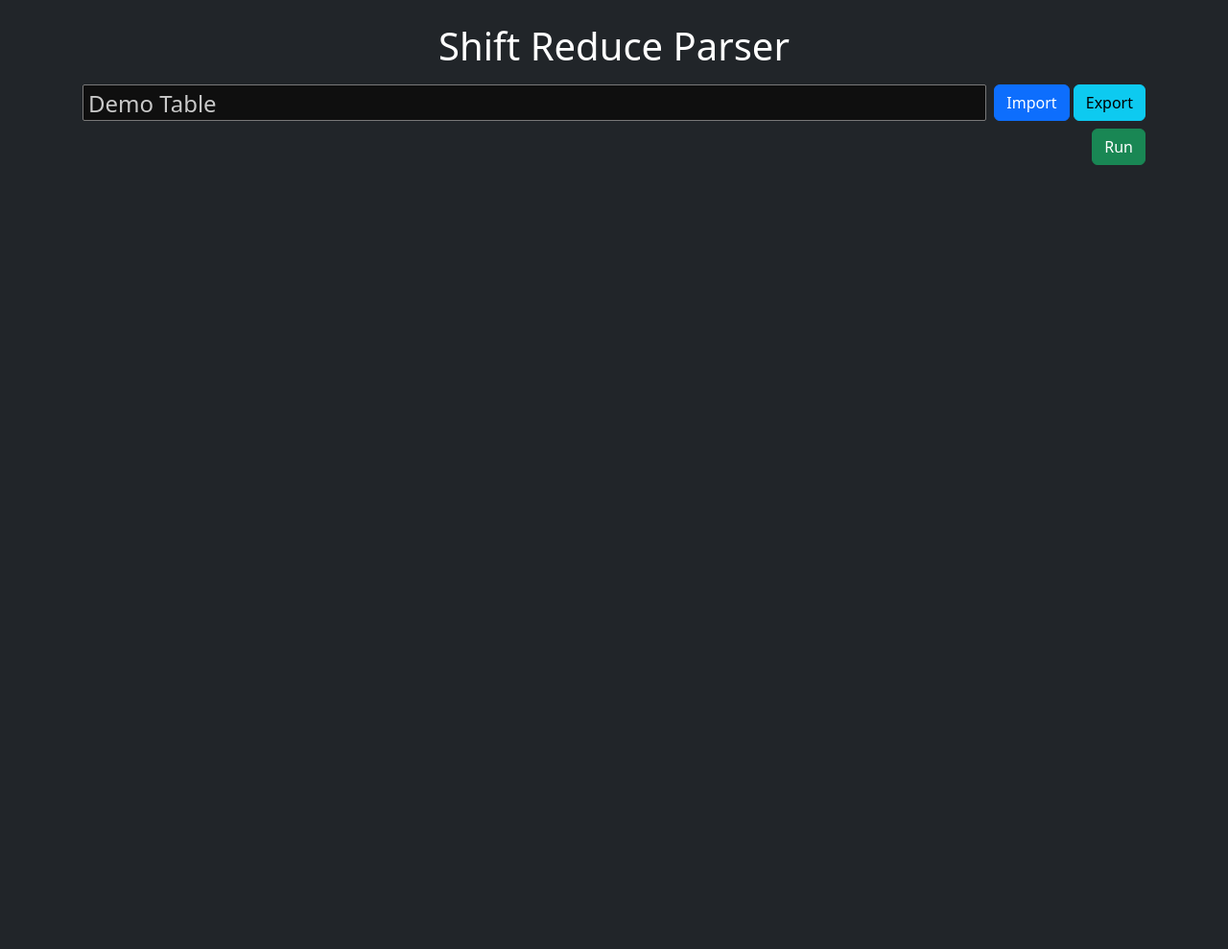
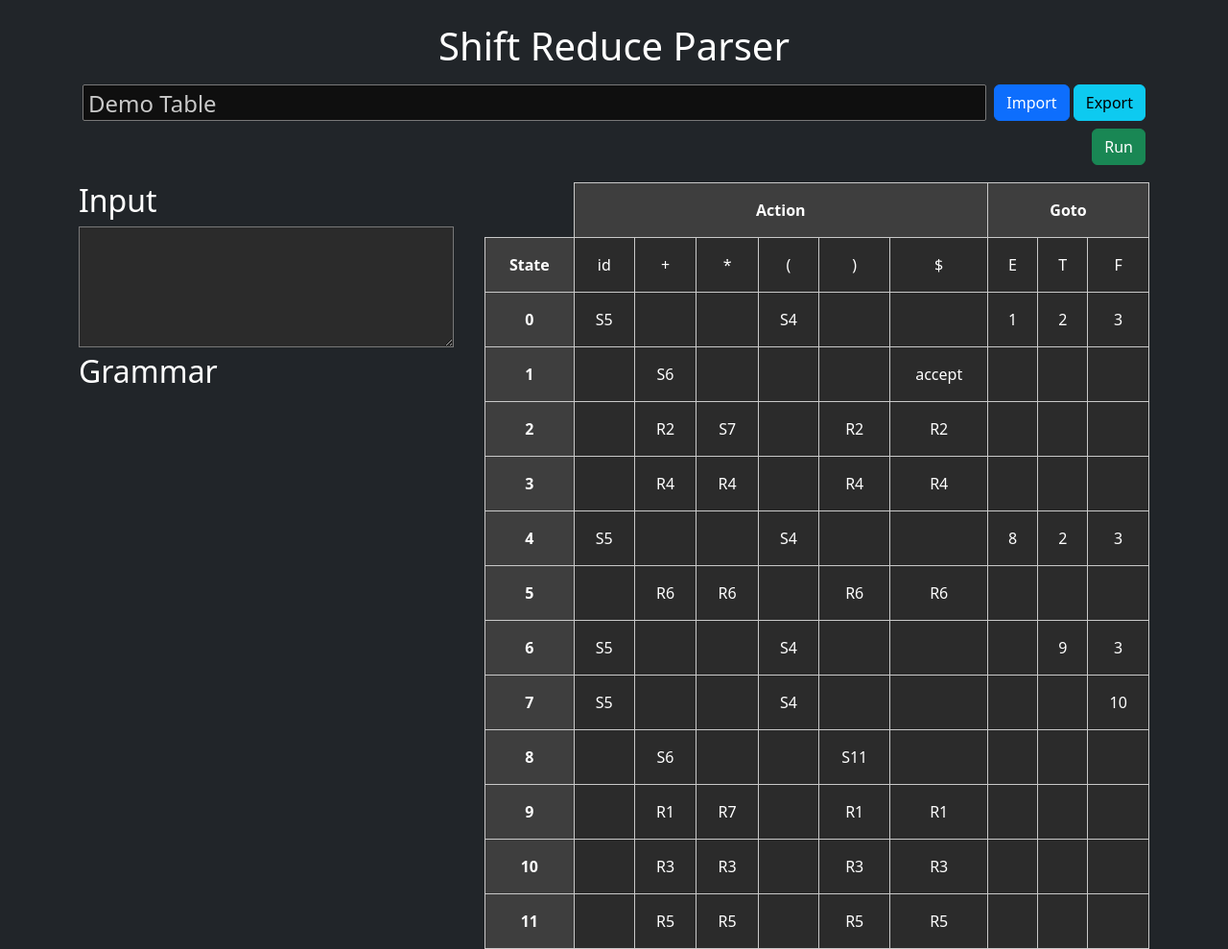
Before and after one commit to rileyzzz/shift-reduce-parser, a plain HTML site: page index.html in a window 1280 px wide. Shown: the whole page at 96% size. Before the commit the page ends 800 px from the top, so only its background shows below. Drawn offline with nearby package versions, Linux system fonts and the light colour scheme.

Commit message:
some rendering stuff

```diff
--- a/index.html
+++ b/index.html
@@ -37,10 +37,16 @@
 
     <div class="container main-content">
         <div class="sidebar">
-
+            <div class="input-container">
+                <h2 class="mb-2">Input</h2>
+                <textarea class="input-box" name="text-input" cols="40" rows="5"></textarea>
+            </div>
+            <div class="grammar-container">
+                <h2 class="mb-2">Grammar</h2>
+            </div>
         </div>
         <div class="table-container">
-            <table class="table"></table>
+            <table class="parser-table table-dark"></table>
         </div>
     </div>
     <script src="./table.js"></script>
--- a/parser.js
+++ b/parser.js
@@ -109,13 +109,13 @@ class ParseContext {
         this.pushRule(result);
 
         // now find out what to do! (rhyme x4)
-        const stateIndex = state["data"] - 1;
+        const stateIndex = state["data"];
         if (stateIndex < 0 || stateIndex >= this.table.states.length)
-            throw new Error(`ParseContext:reduce: unexpected state index ${(stateIndex + 1)}`);
+            throw new Error(`ParseContext:reduce: unexpected state index ${stateIndex}`);
 
         const goto = this.table.states[stateIndex].goto;
         if (!(result in goto))
-            throw new Error(`ParseContext:reduce: Failed to resolve goto for rule '${result}' at state ${(stateIndex + 1)}! (Expected one of ${Object.keys(goto)})`);
+            throw new Error(`ParseContext:reduce: Failed to resolve goto for rule '${result}' at state ${stateIndex}! (Expected one of ${Object.keys(goto)})`);
         const newState = goto[result];
         this.pushState(newState);
     }
@@ -125,9 +125,10 @@ class ParseContext {
         if (state["type"] != "state")
             throw new Error(`ParseContext:run: expected state index in stack, found ${state}`);
 
-        const stateIndex = state["data"] - 1;
+        // states are already 0 indexed
+        const stateIndex = state["data"];
         if (stateIndex < 0 || stateIndex >= this.table.states.length)
-            throw new Error(`ParseContext:run: unexpected state index ${(stateIndex + 1)}`);
+            throw new Error(`ParseContext:run: unexpected state index ${stateIndex}`);
 
         // pull the appropriate action for this state
         if (this.tokens.length == 0)
@@ -136,7 +137,7 @@ class ParseContext {
 
         const actions = this.table.states[stateIndex].actions;
         if (!(nextToken in actions))
-            throw new Error(`ParseContext:run: Failed to resolve action for token '${nextToken}' at state ${(stateIndex + 1)}! (Expected one of ${Object.keys(actions)})`);
+            throw new Error(`ParseContext:run: Failed to resolve action for token '${nextToken}' at state ${stateIndex}! (Expected one of ${Object.keys(actions)})`);
         const nextAction = actions[nextToken];
         if (nextAction == "accept") {
             // we're done here
@@ -174,12 +175,72 @@ function initParseTable(table) {
 }
 
 function displayParseTable(table) {
-    let tableDiv = $(".table");
+    let tableDiv = $(".parser-table");
     tableDiv.empty();
+
+    table.elements = [];
+
+    // groups
+    let header = $("<tr></tr>");
+    header.append("<th></th>");
+    header.append(`<th class="parser-primary" colspan=${table.terminals.length}>Action</th>`);
+    header.append(`<th class="parser-primary" colspan=${table.nonterminals.length}>Goto</th>`);
+    tableDiv.append(header);
+
+    // labels
+    let subheader = $("<tr></tr>");
+    subheader.append(`<td class="parser-primary">State</td>`);
+    for (const terminal of table.terminals)
+        subheader.append(`<td class="parser-secondary">${terminal}</td>`);
+    for (const nonterminal of table.nonterminals)
+        subheader.append(`<td class="parser-secondary">${nonterminal}</td>`);
+    tableDiv.append(subheader);
+
+    for (let stateIndex = 0; stateIndex < table.states.length; stateIndex++) {
+        let state = table.states[stateIndex];
+        state.actionElements = [];
+        state.gotoElements = [];
+
+        let row = $("<tr></tr>");
+
+        row.append(`<td class="parser-primary">${stateIndex}</td>`);
+
+        for (const terminal of table.terminals) {
+            let element = null;
+            if (terminal in state.actions)
+                element = $(`<td class="parser-secondary">${state.actions[terminal]}</td>`);
+            else
+                element = $(`<td class="parser-secondary"></td>`);
+
+            row.append(element);
+            state.actionElements.push(element);
+            table.elements.push(element);
+        }
+
+        for (const nonterminal of table.nonterminals) {
+            let element = null;
+            if (nonterminal in state.goto)
+                element = $(`<td class="parser-secondary">${state.goto[nonterminal]}</td>`);
+            else
+                element = $(`<td class="parser-secondary"></td>`);
+
+            row.append(element);
+            state.gotoElements.push(element);
+            table.elements.push(element);
+        }
+
+        tableDiv.append(row);
+    }
+}
+
+function highlightElement(element) {
+    // clear old highlights
 
 }
 
 function importJSONTable(json) {
+    const terminals = json["terminals"];
+    const nonterminals = json["nonterminals"];
     const rules = json["rules"];
     const states = json["states"];
 
@@ -197,5 +258,5 @@ function importJSONTable(json) {
         tableStates.push(stateObj);
     }
 
-    return new ParserTable(tableRules, tableStates);
+    return new ParserTable(terminals, nonterminals, tableRules, tableStates);
 }
--- a/styles.css
+++ b/styles.css
@@ -10,6 +10,11 @@
     flex-direction: row;
     justify-content: end;
     height: 24px;
+}
+
+.main-content {
+    display: flex;
+    flex-direction: row;
 }
 
 .name-bar {
@@ -59,6 +64,57 @@
     user-select: none; /* Standard syntax */
 }
 
+.sidebar {
+    text-align: left;
+    display: flex;
+    flex-direction: column;
+    flex-grow: 0;
+    flex-shrink: 0;
+    margin-right: 2rem;
+}
+
+.input-box {
+    background-color: #2b2b2b;
+    border: 1px solid #787878;
+    border-style: solid;
+    color: #c9c9c9;
+    flex-grow: 1;
+    flex-shrink: 1;
+}
+
+.table-container {
+    flex-grow: 1;
+    flex-shrink: 0;
+}
+
+.parser-table {
+    width: 100%;
+    height: 100%;
+}
+
+.parser-table th, td {
+    padding: 16px;
+}
+
+.parser-primary {
+    border: 1px solid #c9c9c9;
+    background-color: #3e3e3e;
+    font-weight: bold;
+}
+
+.parser-secondary {
+    border: 1px solid #c9c9c9;
+    background-color: #2b2b2b;
+}
+
+.parser-highlight {
+    outline: 1px solid #75e56d;
+    background-color: #293b23;
+    box-shadow: 0px 0px 8px #23e116;
+    text-shadow: 0px 0px 16px #23e116, 0px 0px 16px #23e116, 0px 0px 16px #23e116;
+}
+
+
 .disabled {
     display: none;
 }
--- a/table.js
+++ b/table.js
@@ -10,16 +10,24 @@ class ParserState {
     constructor(actions, goto) {
         // dictionary mapping symbols to actions
         this.actions = actions;
+        this.actionElements = [];
+
         // dictionary matching rules to states
         this.goto = goto;
+        this.gotoElements = [];
     }
 }
 
 class ParserTable {
-    constructor(rules, states) {
+    constructor(terminals, nonterminals, rules, states) {
+        // table headers for terminals/nonterminals
+        this.terminals = terminals;
+        this.nonterminals = nonterminals;
         // list of parser rules
         this.rules = rules;
         // list of parser states
         this.states = states;
+
+        this.elements = [];
     }
 }
```
